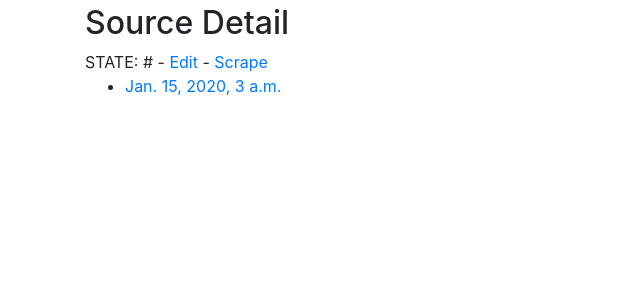
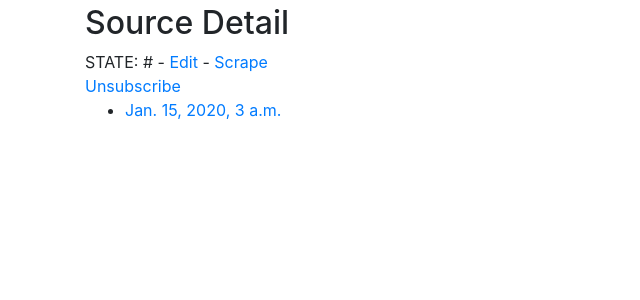
Before and after one commit to Ballot-Drop/ballot-source, a Django app: page /sources/1 in a window 1280 px wide. Shown: the part 56-356 px from the top of the page, without its empty margins (0-640 px from the left). Run offline with Django 3.2, Linux system fonts and the light colour scheme; a user stored in the database is signed in; tables that the repository leaves empty hold one stand-in row (values such as "Sample post"); some libraries are stand-ins or nearby versions.

Commit message:
added sub/unsub functionality to source detail and diff detail

```diff
--- a/ballot_source/templates/sources/diff_detail.html
+++ b/ballot_source/templates/sources/diff_detail.html
@@ -5,6 +5,12 @@
 {{diff.source}} <br />
   <a href="{% url 'sources:detail' pk=diff.source.pk %}">View source</a> -
   <a href="{% url 'sources:edit' pk=diff.source.pk %}">Edit source</a><br />
+  {%  if user in diff.source.user_subscription.all %}
+    <a href="#" class="js-subscribe" data-action="unsubscribe" data-pk="{{ diff.source.pk }}">Unsubscribe</a>
+  {% else %}
+    <a href="#" class="js-subscribe" data-action="subscribe" data-pk="{{ diff.source.pk }}">Subscribe</a>
+  {% endif %}
+  <br />
 
 
 {% if diff.previous_diff %}
--- a/ballot_source/templates/sources/source_detail.html
+++ b/ballot_source/templates/sources/source_detail.html
@@ -4,6 +4,12 @@
 <h2>Source Detail</h2>
 {{object}} - <a href="{% url 'sources:edit' pk=object.pk %}">Edit</a> -
   <a href="{% url 'sources:scrape' pk=object.pk %}">Scrape</a>
+  <br />
+  {%  if user in object.user_subscription.all %}
+    <a href="#" class="js-subscribe" data-action="unsubscribe" data-pk="{{ object.pk }}">Unsubscribe</a>
+  {% else %}
+    <a href="#" class="js-subscribe" data-action="subscribe" data-pk="{{ object.pk }}">Subscribe</a>
+  {% endif %}
 <ul>
 {% for detail in object.details.all %}
   <li><a href="{% url 'sources:diff' source_pk=detail.source.pk pk=detail.pk %}">{{detail.date_pulled}}</a></li>
```
